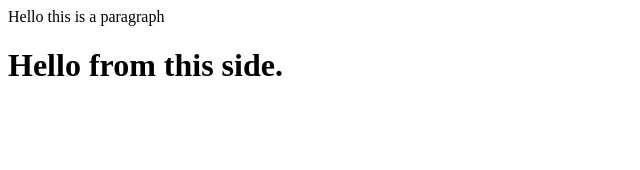
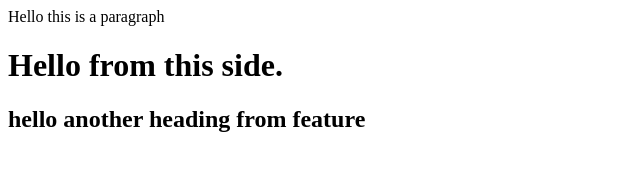
Before and after one commit to adityapratap7781/localrepo, a plain HTML site: page index.html in a window 1280 px wide. Shown: the whole page, without its empty margins (0-640 px from the left). Drawn offline with Linux system fonts and the light colour scheme.

Commit message:
added new featrure1

```diff
--- a/index.html
+++ b/index.html
@@ -1,2 +1,3 @@
 <P>Hello this is a paragraph     </P>
 <h1>Hello from this side.</h1>
+<h2>hello another heading from feature </h2>
```
